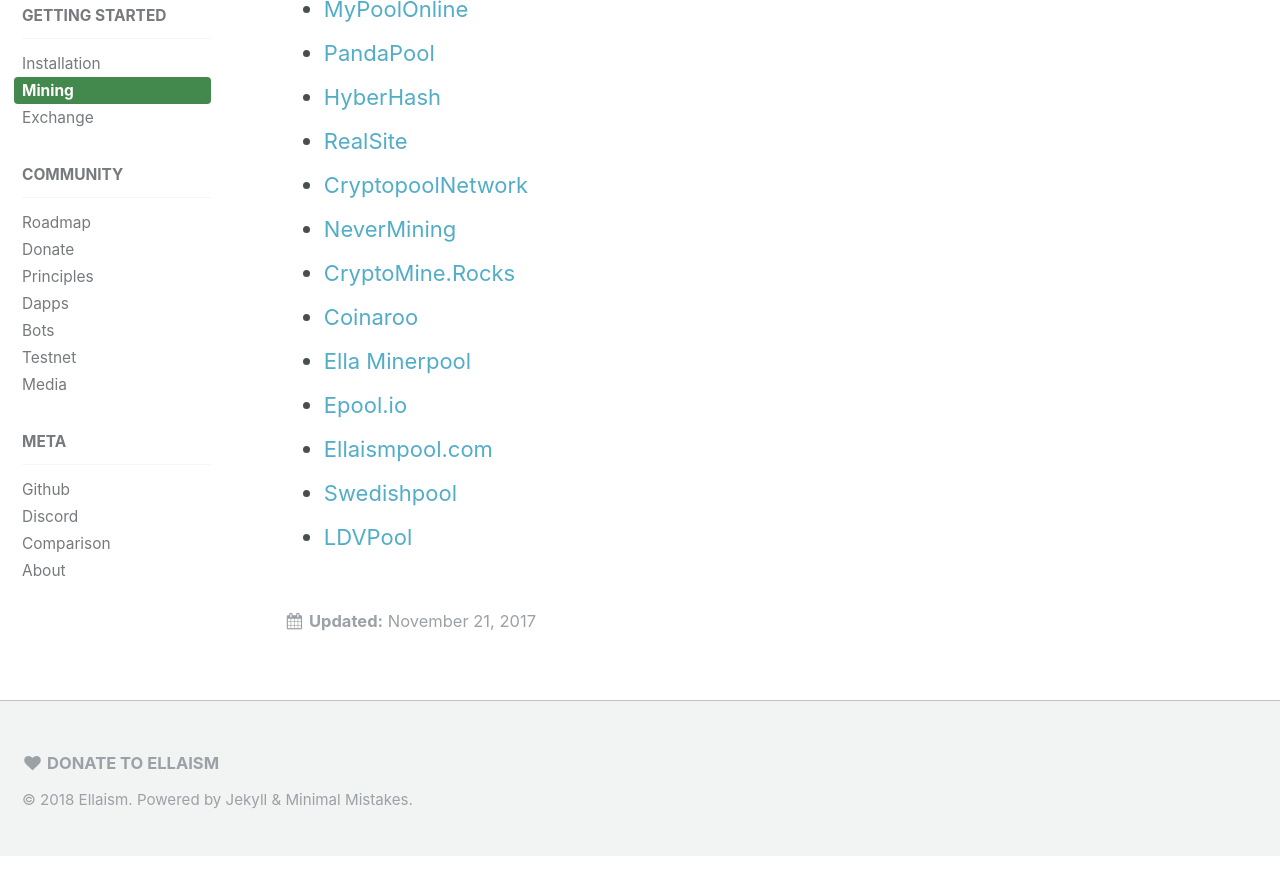
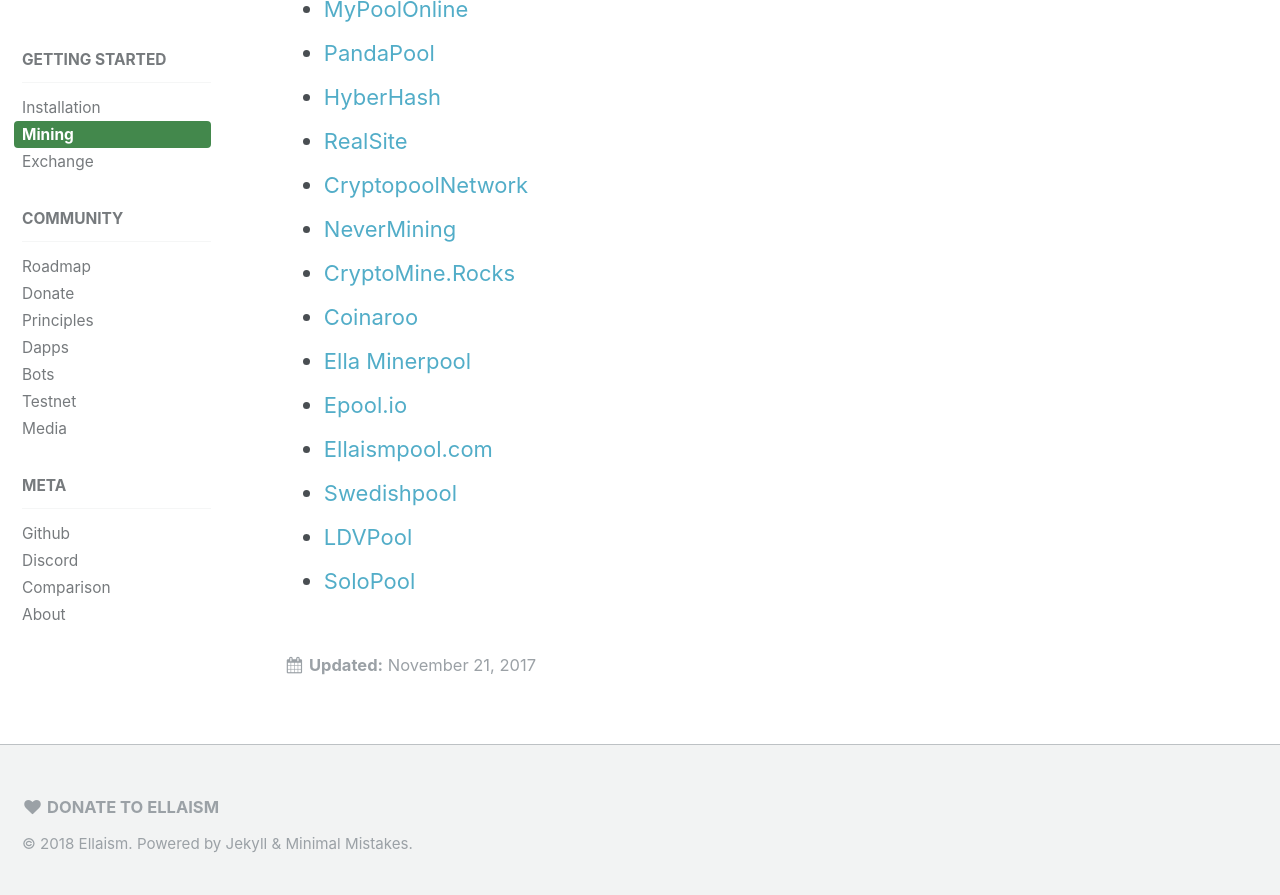
Before and after one commit to ellaism/ellaism.org, a Jekyll site: the page built from _docs/mining.md, in a window 1280 px wide and 900 px high, scrolled down 2400 px. Shown: the top 895 px of the window. Built offline with Jekyll 4.4.1, drawn with Linux system fonts in a browser that asks for light colours; before the commit the page ends 3256 px from its top, so only the background shows below that.

Commit message:
Add SoloPool to the pool list

```diff
--- a/_docs/mining.md
+++ b/_docs/mining.md
@@ -72,3 +72,4 @@
 * [Ellaismpool.com](http://ellaismpool.com)
 * [Swedishpool](http://swedishpool.se/)
 * [LDVPool](http://ella.ldvpool.com)
+* [SoloPool](https://ella.solopool.org/)
```
